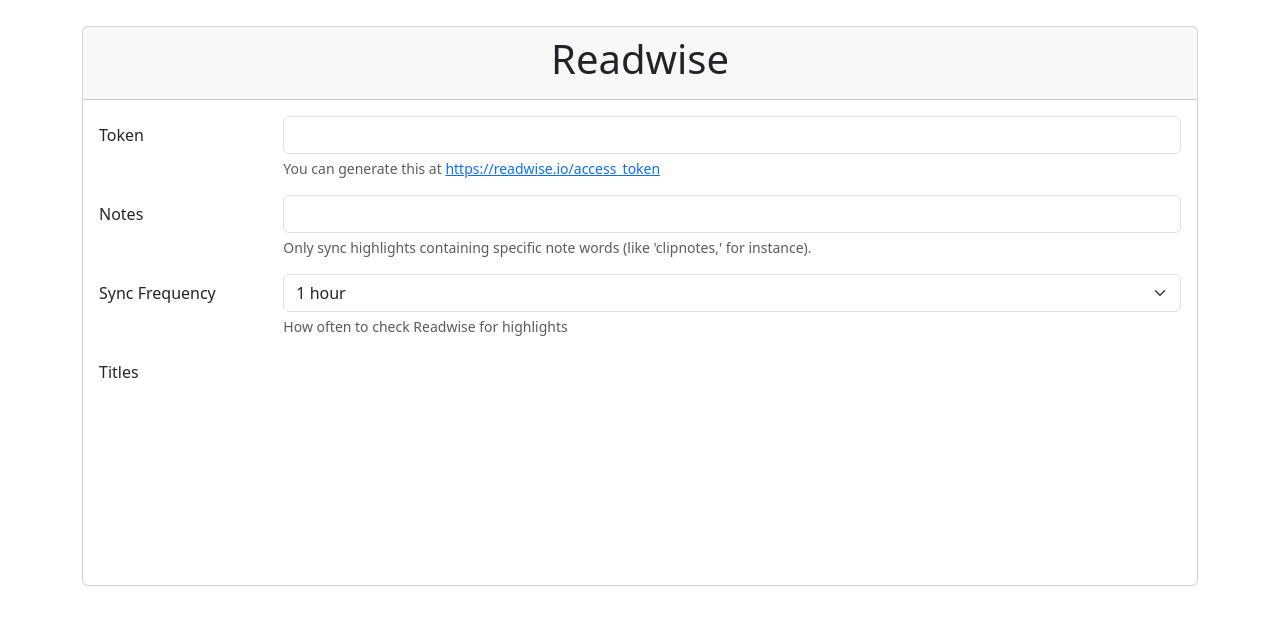
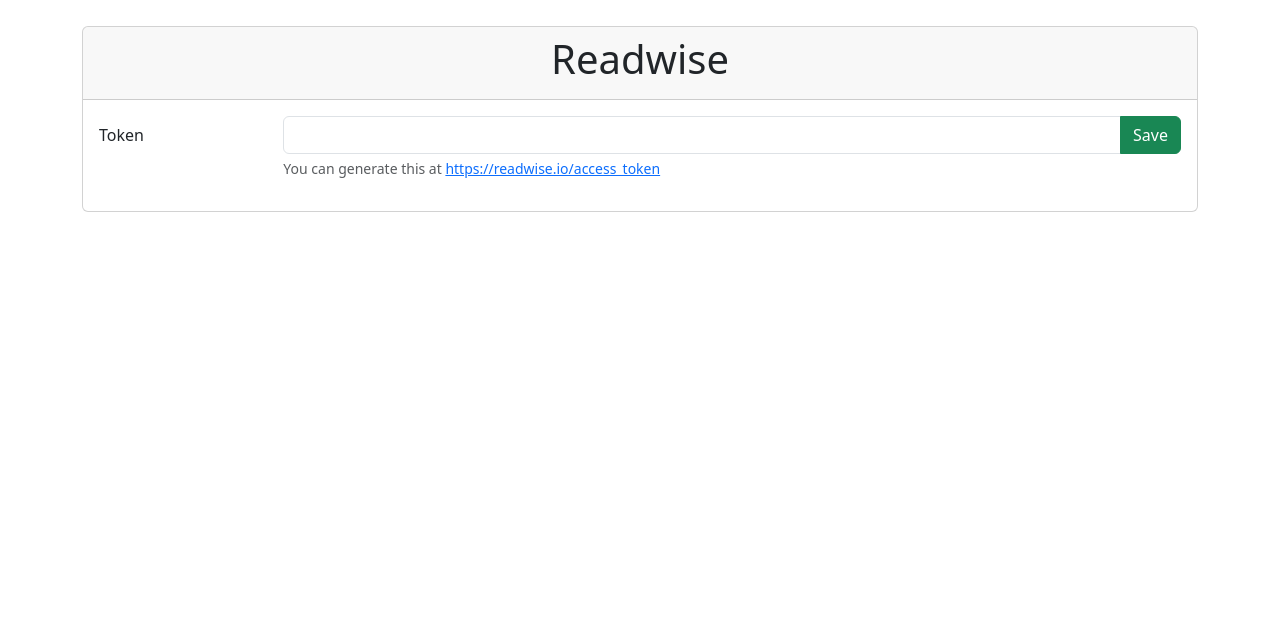
Before and after one commit to Jesselli/clipnotes, a Flask app: page /settings in a window 1280 px wide. Shown: the part 74-699 px from the top of the page. Run offline with Flask 3, Linux system fonts and the light colour scheme; the visitor is signed in with stand-in values (Sample User, id 1); data comes from the database, SQL or seed files in the repository; parts of the project's set-up code (start-up, migrations or seed data) failed here and were passed over; some libraries are stand-ins or nearby versions.

Commit message:
Improved experience for readwise api key entry

```diff
--- a/routes.py
+++ b/routes.py
@@ -104,7 +104,7 @@
                 user_id=user_id, setting_name=setting_name, setting_value=value
             )
             new_setting.add_to_db()
-    return "Success", 200
+    return render_template("partials/readwise_settings.html", settings=request.form)
 
 
 @main.post("/register")
--- a/templates/register.html
+++ b/templates/register.html
@@ -1,8 +1,8 @@
 {% extends "shared/_layout.html" %}
 {% block main_content %}
 <div class="container-fluid">
-    <div class="row">
-        <div class="col-md-4 offset-md-4 mt-5" id="form-container">
+    <div class="row justify-content-center">
+        <div class="col-lg-6" id="form-container">
             {{ render_partial('partials/register_form.html') }}
         </div>
     </div>
--- a/templates/settings.html
+++ b/templates/settings.html
@@ -8,50 +8,20 @@
         <div class="mb-3 row">
             <label for="readwise_token" class="col-form-label col-sm-2">Token</label>
             <div class="col-sm-10">
-                <input hx-post="/settings" hx-trigger="keyup changed delay:1s" type="text" id="readwise_token"
-                    name="readwise_token" class="form-control" aria-labelledby="tokenhelp"
-                    value="{{settings.readwise_token}}" required>
+                <div class="input-group">
+                    <input type="text" id="readwise_token" name="readwise_token" class="form-control"
+                        aria-labelledby="tokenhelp" value="{{settings.readwise_token}}" required>
+                    <button hx-post="/settings" hx-include="#readwise_token" hx-target="#readwise_settings"
+                        class="btn btn-success">Save</button>
+                </div>
                 <div id="tokenhelp" class="form-text">You can generate this at <a
                         href="https://readwise.io/access_token">https://readwise.io/access_token</a></div>
             </div>
         </div>
-
-        <div class="mb-3 row">
-            <label for="readwise_notes" class="col-form-label col-sm-2">Notes</label>
-            <div class="col-sm-10">
-                <input hx-post="/settings" hx-trigger="keyup changed delay:1s" type="text" id="readwise_notes"
-                    name="readwise_notes" class="form-control" aria-labelledby="noteshelp"
-                    value="{{settings.readwise_notes}}" required>
-                <div id="noteshelp" class="form-text">Only sync highlights containing specific note words (like
-                    'clipnotes,' for instance).</div>
-            </div>
-        </div>
-
-        <div class="mb-3 row">
-            <label for="readwise_sync_frequency" class="col-form-label col-sm-2">Sync Frequency</label>
-            <div class="col-sm-10">
-                <select hx-post="/settings" hx-swap="none" id="readwise_sync_frequency" name="readwise_sync_frequency"
-                    class="form-select" aria-labelledby="titleshelp" required>
-                    <option {% if settings.readwise_sync_frequency=="1" %}selected{% endif %} value="1">1 hour</option>
-                    <option {% if settings.readwise_sync_frequency=="5" %}selected{% endif %} value="5">5 hours</option>
-                    <option {% if settings.readwise_sync_frequency=="10" %}selected{% endif %} value="10">10 hours
-                    </option>
-                </select>
-                <div id="titleshelp" class="form-text">How often to check Readwise for highlights</div>
-            </div>
-        </div>
-
-        <div class="mb-3 row" hx-get="/readwise/titles" hx-trigger="load">
-            <label for="readwise_titles" class="col-form-label col-sm-2">Titles</label>
-            <div class="col-sm-10 overflow-y-scroll" style="height: 200px;" id="readwise_titles">
-                {% for i in range(10) %}
-                <div class="form-check form-switch placeholder-glow">
-                    <input hx-post="/settings" hx-trigger="click" class="form-check-input placeholder" hx-include="#readwise_titles"
-                        type="checkbox" role="switch" name="readwise_titles" value="{{title}}">
-                    <label class="form-check-label placeholder">Placeholder readwise title</label>
-                </div>
-                {% endfor %}
-            </div>
+        <div id="readwise_settings">
+            {% if settings.readwise_token %}
+            {{render_partial("partials/readwise_settings.html", settings=settings)}}
+            {% endif %}
         </div>
     </div>
     {% endblock %}
```
Also changed, not shown: templates/partials/readwise_settings.html (added, +39 -0 lines).
